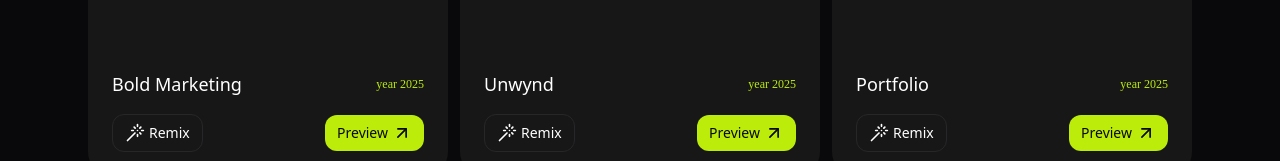
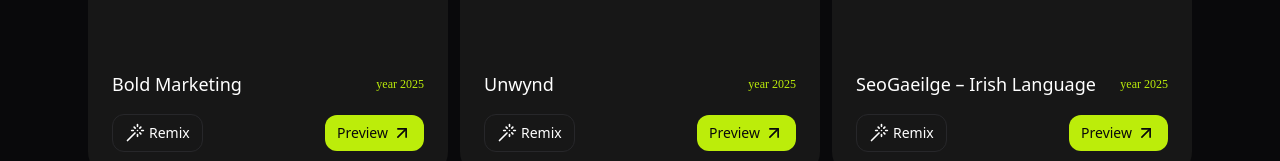
Before and after one commit to thatpollen/designwithpollen, a Next.js app: page /framer-projects in a window 1280 px wide. Shown: the part 445-606 px from the top of the page. Built offline with nearby package versions, Linux system fonts and the light colour scheme; a web font is replaced by a local one.

Commit message:
Framer project name update

```diff
--- a/src/devprojects/framer-projects.ts
+++ b/src/devprojects/framer-projects.ts
@@ -22,7 +22,7 @@
     previewUrl: "https://weekly-shares-433142.framer.app",
   },
   {
-    name: "Portfolio",
+    name: "SeoGaeilge – Irish Language",
     projectYear: "2025",
     mp4Source: "/mp4/framer-3.mp4",
     url: "",
```
